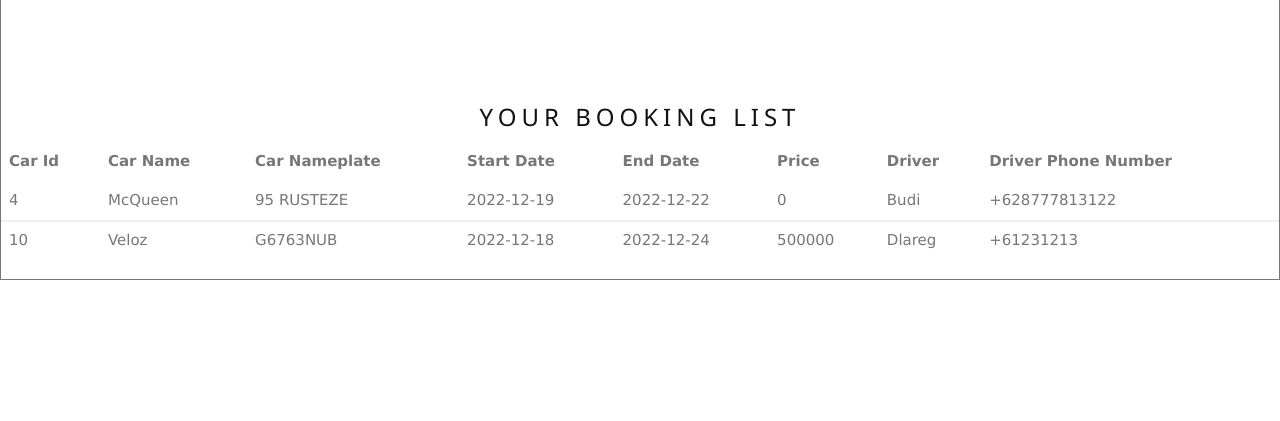
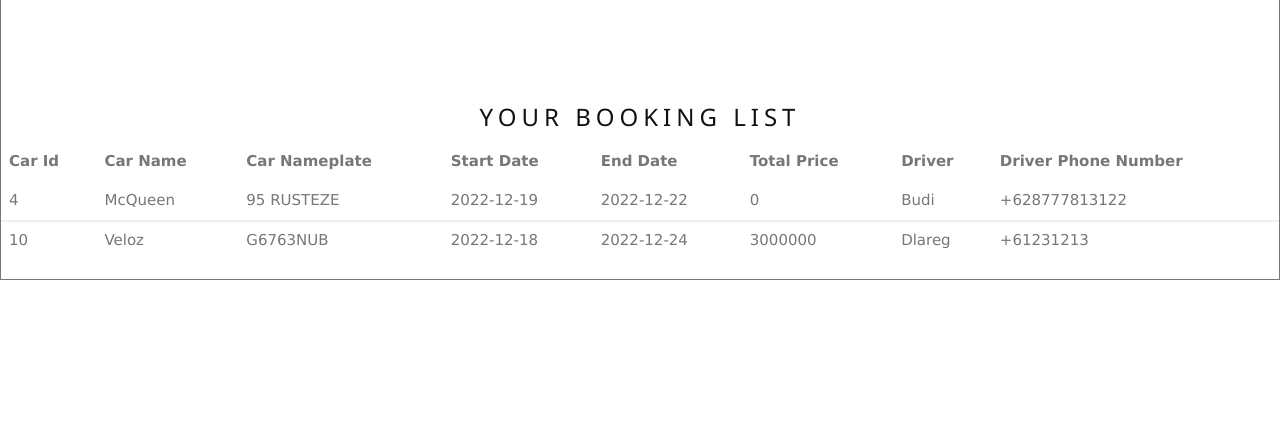
Before and after one commit to GeraldSutarso/Final_SSIP, a PHP site: page /mybooking.php in a window 1280 px wide. Shown: the part 54-475 px from the top of the page. Run offline with PHP 8.4, Linux system fonts and the light colour scheme; a user stored in the database is signed in; data comes from the database, SQL or seed files in the repository.

Commit message:
total price instead of price

```diff
--- a/mybooking.php
+++ b/mybooking.php
@@ -42,7 +42,7 @@ if(!isset($_SESSION['user_name'])){
 		<th>Car Nameplate</th>
 		<th>Start Date</th>
     <th>End Date</th>
-		<th>Price</th>
+		<th>Total Price</th>
 		<th>Driver</th>
     <th>Driver Phone Number</th>
 	</tr>
@@ -55,7 +55,7 @@ if(!isset($_SESSION['user_name'])){
 		<td><?php echo $display['car_nameplate']; ?></td>
     <td><?php echo $display["startDate"] ?></td>
     <td><?php echo $display["endDate"]; ?></td>
-    <td><?php echo $display['price']; ?></td>
+    <td><?php echo $display['total_price']; ?></td>
     <td><?php echo $display['driver_name']; ?></td>
     <td><?php echo $display['driver_phone'];?></td>
 	</tr>
```
